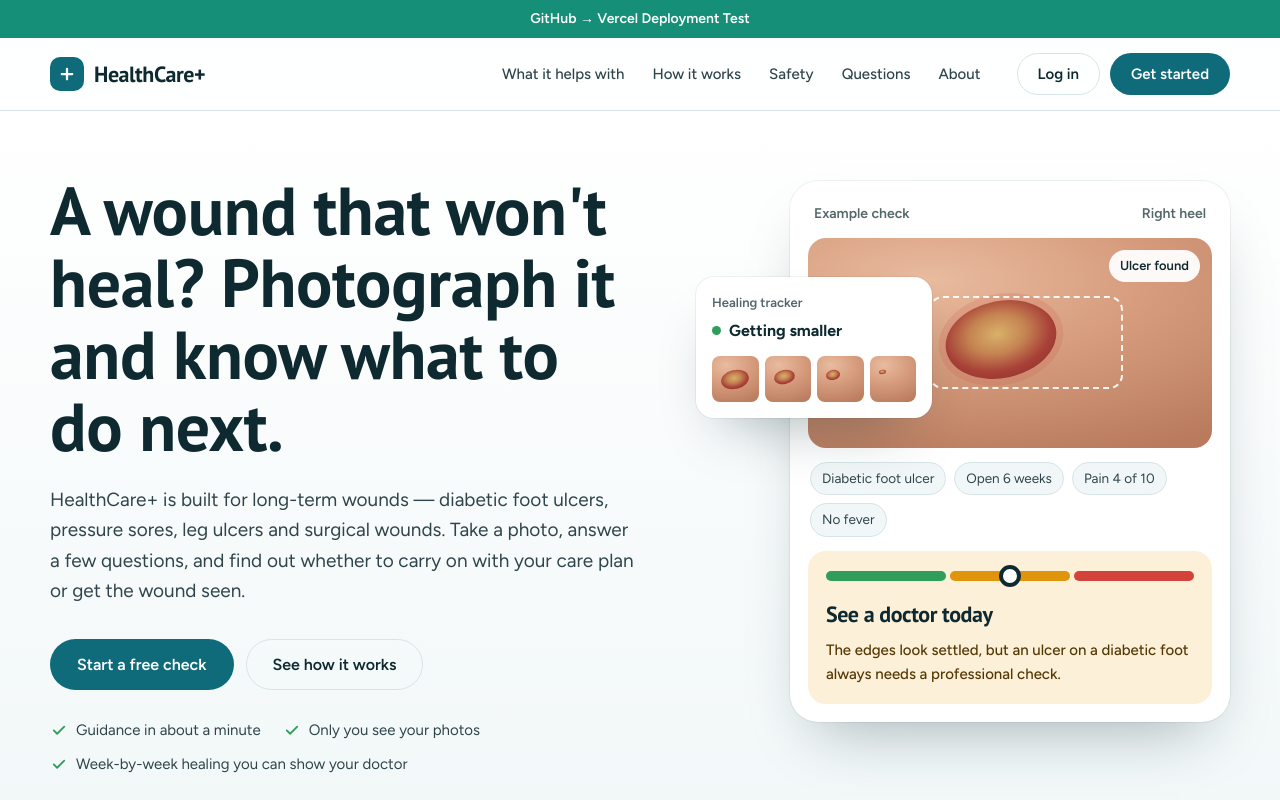
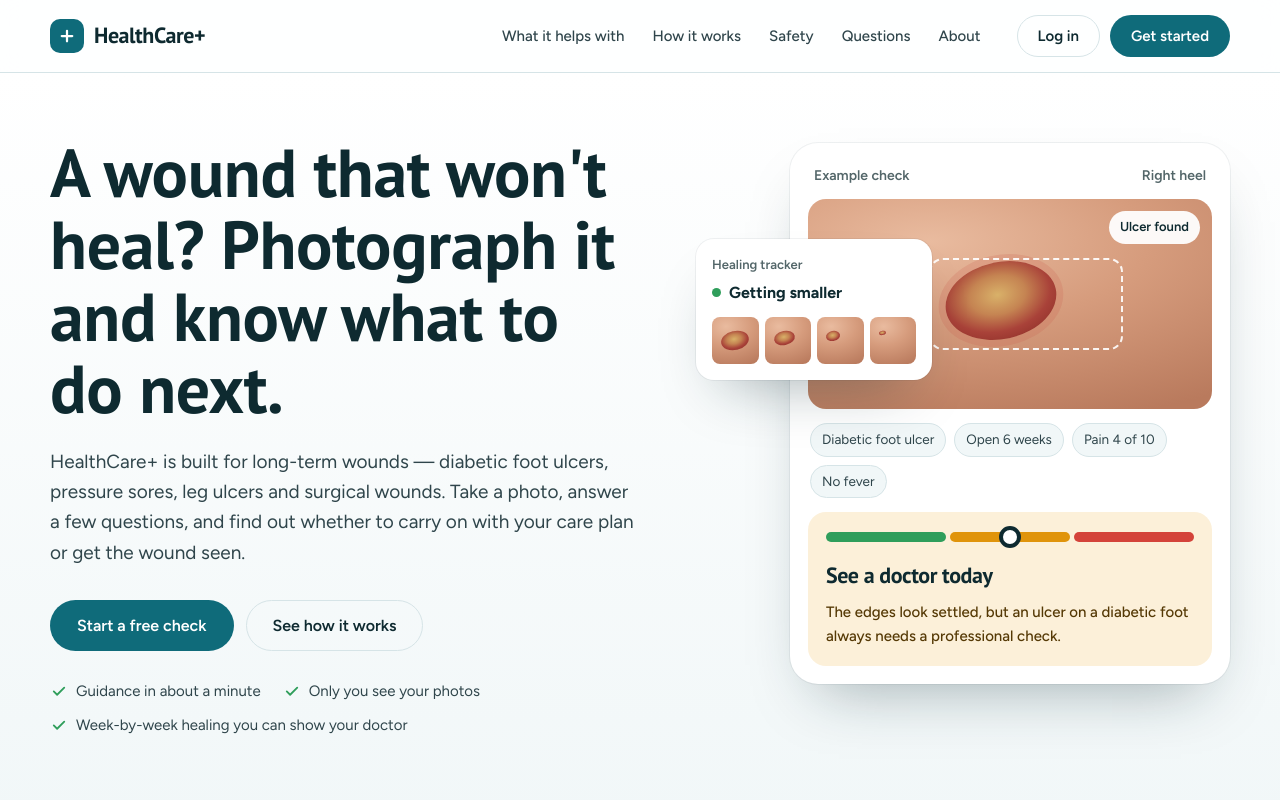
Before and after one commit to Nikunj5665/healthcare-plus, a website: page index.html in a window 1280 px wide. Shown: the top 800 px of the page. Drawn offline with Linux system fonts and the light colour scheme.

Commit message:
Remove Vercel deployment test

```diff
--- a/index.html
+++ b/index.html
@@ -31,10 +31,6 @@
 </head>
 
 <body>
-
-<div style="background:#168f79;color:white;text-align:center;padding:8px;font-size:14px;font-weight:600;">
-    GitHub → Vercel Deployment Test
-</div>
 
 <!-- Icons (used with <use href="#i-name">) -->
 <svg class="icon-sprite" aria-hidden="true">
```
